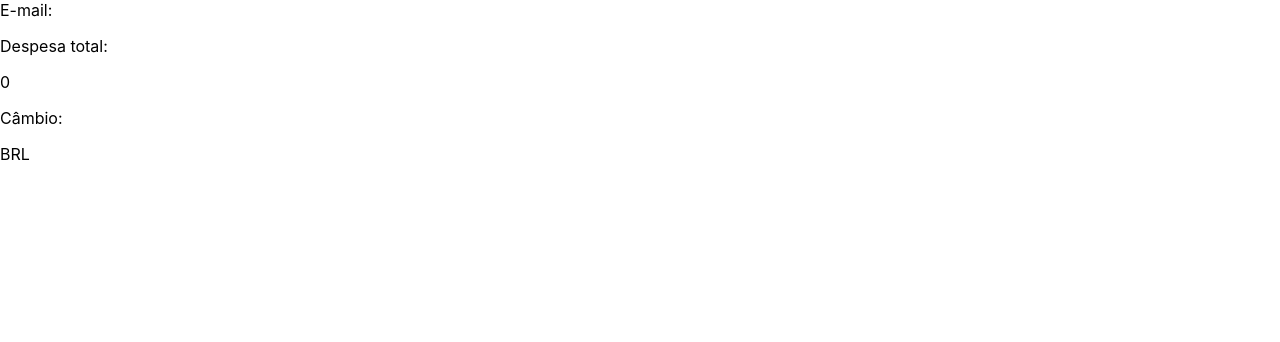
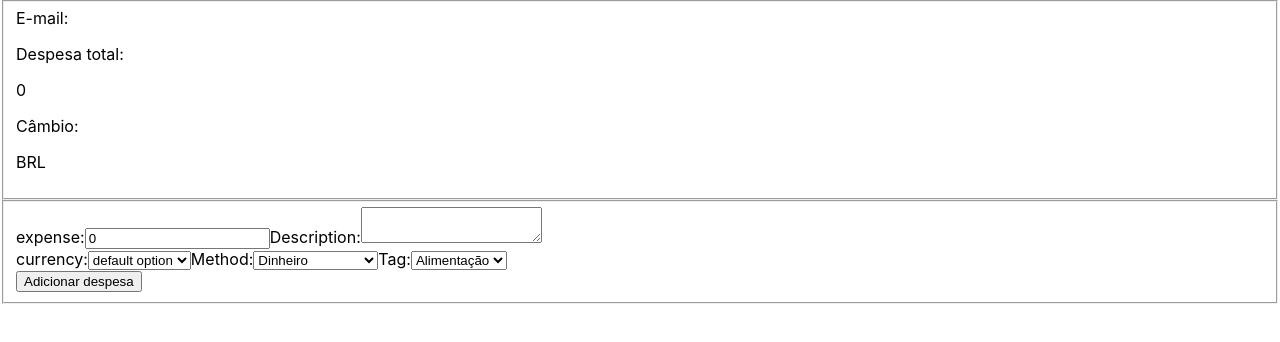
Before and after one commit to Lucky-ta/TrybeWallet, a React (Create React App) app: page /carteira in a window 1280 px wide. Shown: the top 342 px of the page. Built offline with nearby package versions, Linux system fonts and the light colour scheme.

Commit message:
Refaz parte do requisito 4

```diff
--- /dev/null
+++ b/src/components/WalletForm.js
@@ -0,0 +1,73 @@
+import React from 'react';
+import { connect } from 'react-redux';
+import PropTypes from 'prop-types';
+import { walletAction } from '../actions';
+import WalletFormOptions from './WalletFormOptions';
+
+class WalletForm extends React.Component {
+  constructor() {
+    super();
+
+    this.state = {
+      value: 0,
+      description: '',
+      currency: '',
+      method: '',
+      tag: '',
+    };
+    this.handlerChanges = this.handlerChanges.bind(this);
+  }
+
+  handlerChanges({ target }) {
+    const { name, value } = target;
+    this.setState({
+      [name]: value,
+    });
+  }
+
+  render() {
+    const { value, description, currency, method, tag } = this.state;
+    const { storeExpense } = this.props;
+    return (
+      <fieldset>
+        expense:
+        <input
+          name="value"
+          value={ value }
+          type="number"
+          data-testid="value-input"
+          onChange={ this.handlerChanges }
+        />
+        Description:
+        <textarea
+          value={ description }
+          name="description"
+          data-testid="description-input"
+          onChange={ this.handlerChanges }
+        />
+        <WalletFormOptions
+          tag={ tag }
+          method={ method }
+          currency={ currency }
+          handlerChanges={ this.handlerChanges }
+        />
+        <button
+          onClick={ () => storeExpense(this.state) }
+          type="button"
+        >
+          Adicionar despesa
+        </button>
+      </fieldset>
+    );
+  }
+}
+
+const mapDispatchToProps = (dispatch) => ({
+  storeExpense: (expenses) => dispatch(walletAction(expenses)),
+});
+
+WalletForm.propTypes = {
+  storeExpense: PropTypes.func.isRequired,
+};
+
+export default connect(null, mapDispatchToProps)(WalletForm);
--- /dev/null
+++ b/src/components/WalletFormOptions.js
@@ -0,0 +1,52 @@
+import React from 'react';
+import PropTypes from 'prop-types';
+
+const METHOD_LIST = ['Dinheiro', 'Cartão de crédito', 'Cartão de débito'];
+const TAG_LIST = ['Alimentação', 'Lazer', 'Trabalho', 'Transporte', 'Saúde'];
+
+class WalletFormOptions extends React.Component {
+  render() {
+    const { tag, method, currency, handlerChanges } = this.props;
+    return (
+      <div>
+        currency:
+        <select
+          onChange={ handlerChanges }
+          value={ currency }
+          name="currency"
+          data-testid="currency-input"
+        >
+          <option>default option</option>
+        </select>
+        Method:
+        <select
+          onChange={ handlerChanges }
+          value={ method }
+          name="method"
+          data-testid="method-input"
+        >
+          {METHOD_LIST.map((meth) => <option key={ meth }>{meth}</option>)}
+        </select>
+        Tag:
+        <select
+          onChange={ handlerChanges }
+          value={ tag }
+          name="tag"
+          data-testid="tag-input"
+        >
+          {TAG_LIST.map((option) => <option key={ option }>{option}</option>)}
+        </select>
+      </div>
+    );
+  }
+}
+
+WalletFormOptions.propTypes = {
+  tag: PropTypes.string.isRequired,
+  method: PropTypes.string.isRequired,
+  currency: PropTypes.string.isRequired,
+  handlerChanges: PropTypes.func.isRequired,
+
+};
+
+export default WalletFormOptions;
--- a/src/components/WalletHeader.js
+++ b/src/components/WalletHeader.js
@@ -1,10 +1,12 @@
 import React from 'react';
+import PropTypes from 'prop-types';
 import { connect } from 'react-redux';
 
 class WalletHeader extends React.Component {
   render() {
     const { email } = this.props;
     return (
+      <fieldset>
         <header>
           E-mail:
           {' '}
@@ -16,6 +18,7 @@ class WalletHeader extends React.Component {
           {' '}
           <p data-testid="header-currency-field">BRL</p>
         </header>
+      </fieldset>
     );
   }
 }
@@ -24,4 +27,8 @@ const mapStateToProps = (state) => ({
   email: state.user.email,
 });
 
+WalletHeader.propTypes = {
+  email: PropTypes.string.isRequired,
+};
+
 export default connect(mapStateToProps)(WalletHeader);
--- a/src/pages/Wallet.js
+++ b/src/pages/Wallet.js
@@ -1,4 +1,5 @@
 import React from 'react';
+import WalletForm from '../components/WalletForm';
 import WalletHeader from '../components/WalletHeader';
 
 class Wallet extends React.Component {
@@ -6,6 +7,7 @@ class Wallet extends React.Component {
     return (
       <div>
         <WalletHeader />
+        <WalletForm />
       </div>
     );
   }
--- a/src/reducers/wallet.js
+++ b/src/reducers/wallet.js
@@ -1,4 +1,6 @@
 // Esse reducer será responsável por tratar o todas as informações relacionadas as despesas
+import { WALLET_ACTION } from '../actions';
+
 const WALLET_INITIAL_STATE = {
   currencies: [],
   expenses: [],
@@ -7,6 +9,10 @@ const WALLET_INITIAL_STATE = {
 
 function wallet(state = WALLET_INITIAL_STATE, action) {
   switch (action.type) {
+  case WALLET_ACTION:
+    return {
+      ...state, expenses: [...state.expenses, { ...action.payload }],
+    };
   default:
     return state;
   }
```
Lines whose indentation alone changed are shown as unchanged.
